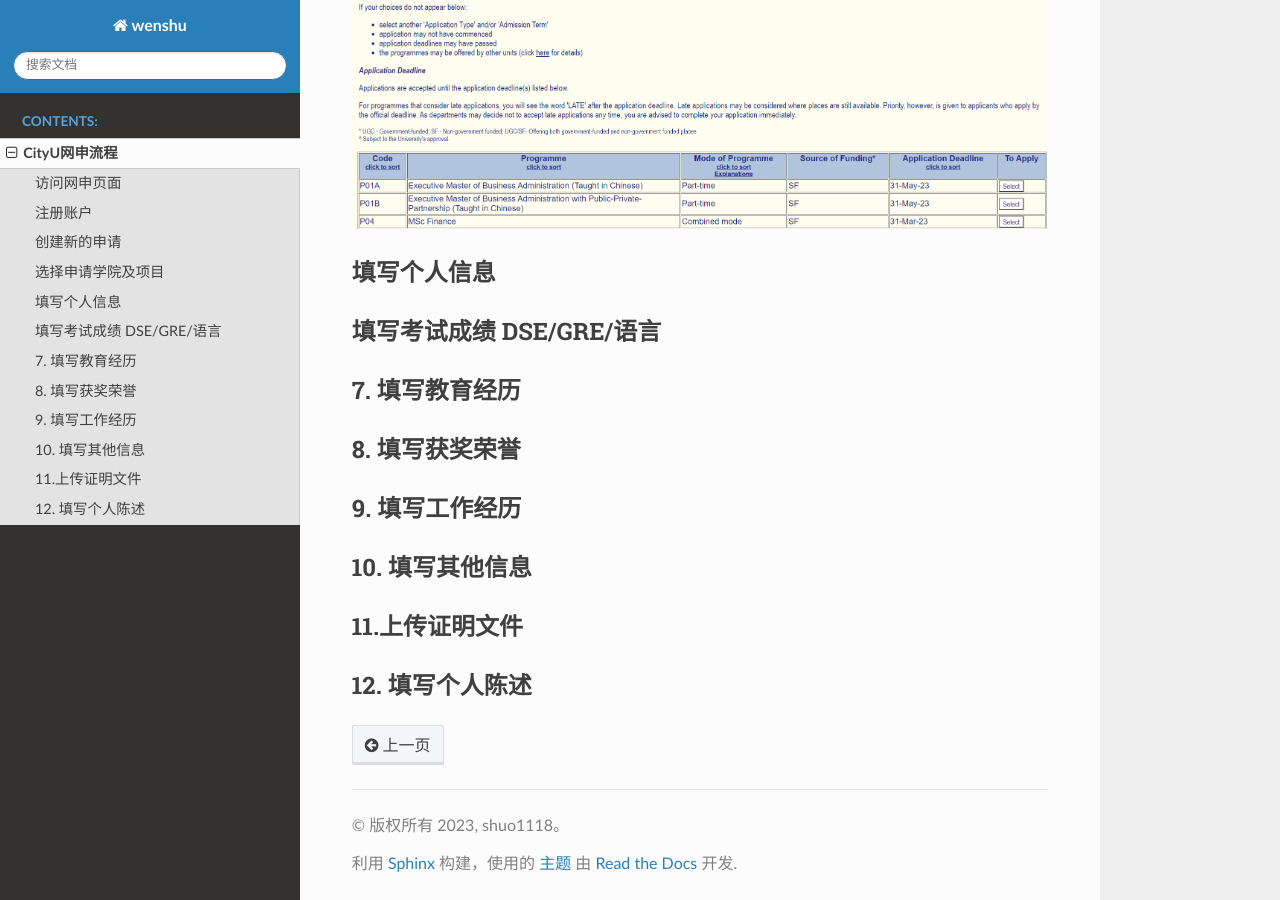
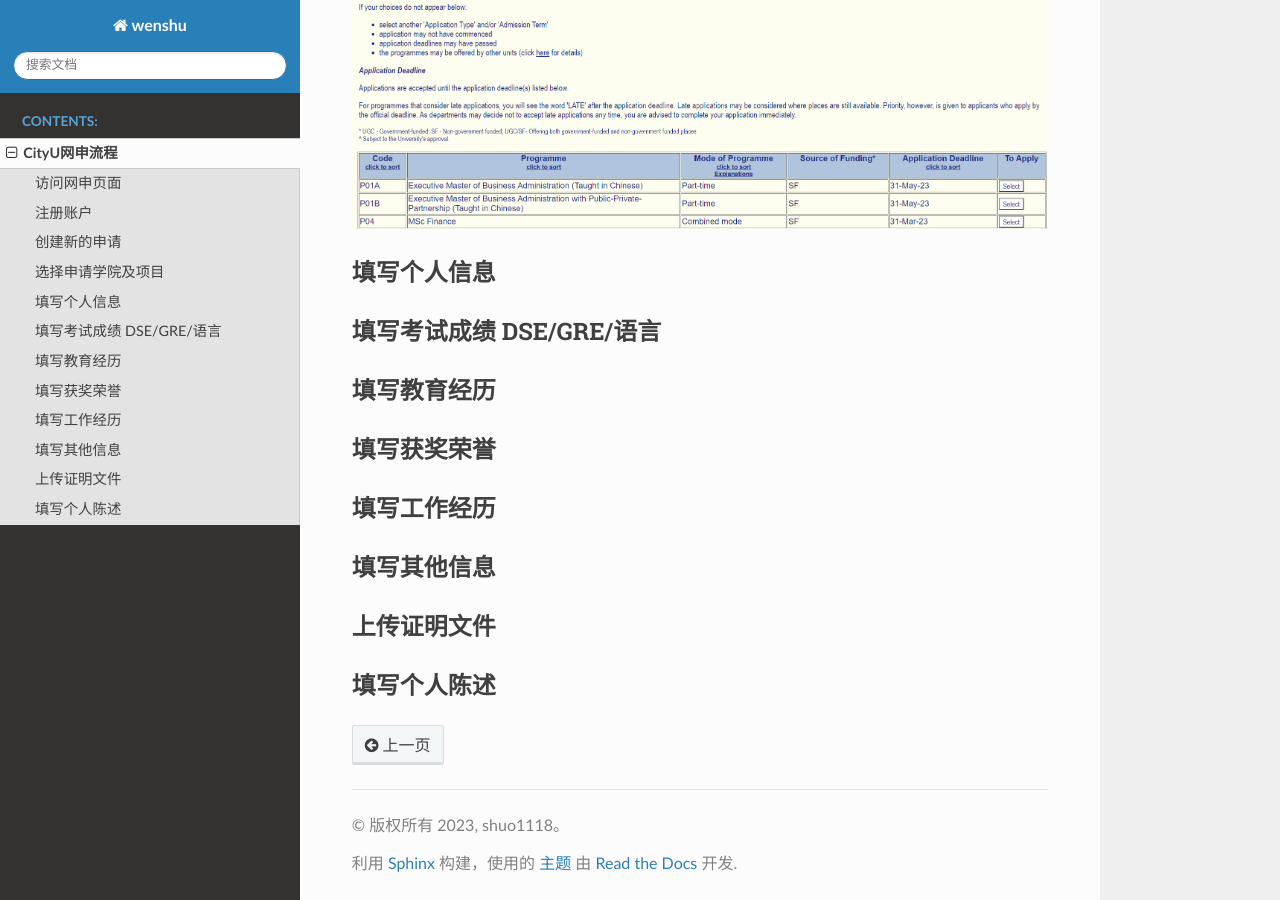
Before and after one commit to shuo1118/liuxuewenshu, a Sphinx documentation site: the page built from docs/source/CityU/CityU.md, in a window 1280 px wide and 900 px high, scrolled down 3034 px. Built offline with Sphinx 7.4.7 and the Read the Docs theme 2.0.0, drawn with Linux system fonts in a browser that asks for light colours.

Commit message:
Update CityU.md

```diff
--- a/docs/source/CityU/CityU.md
+++ b/docs/source/CityU/CityU.md
@@ -44,14 +44,14 @@
 
 ## 填写考试成绩 DSE/GRE/语言
 
-## 7. 填写教育经历
+## 填写教育经历
 
-## 8. 填写获奖荣誉
+## 填写获奖荣誉
 
-## 9. 填写工作经历
+## 填写工作经历
 
-## 10. 填写其他信息
+## 填写其他信息
 
-## 11.上传证明文件
+## 上传证明文件
 
-## 12. 填写个人陈述
+## 填写个人陈述
```
